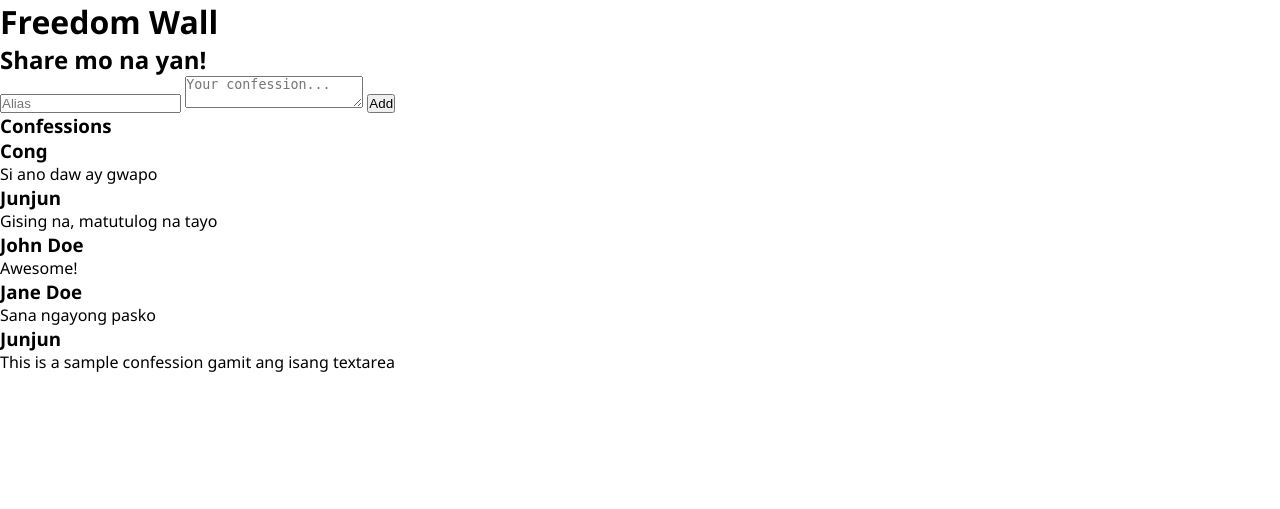
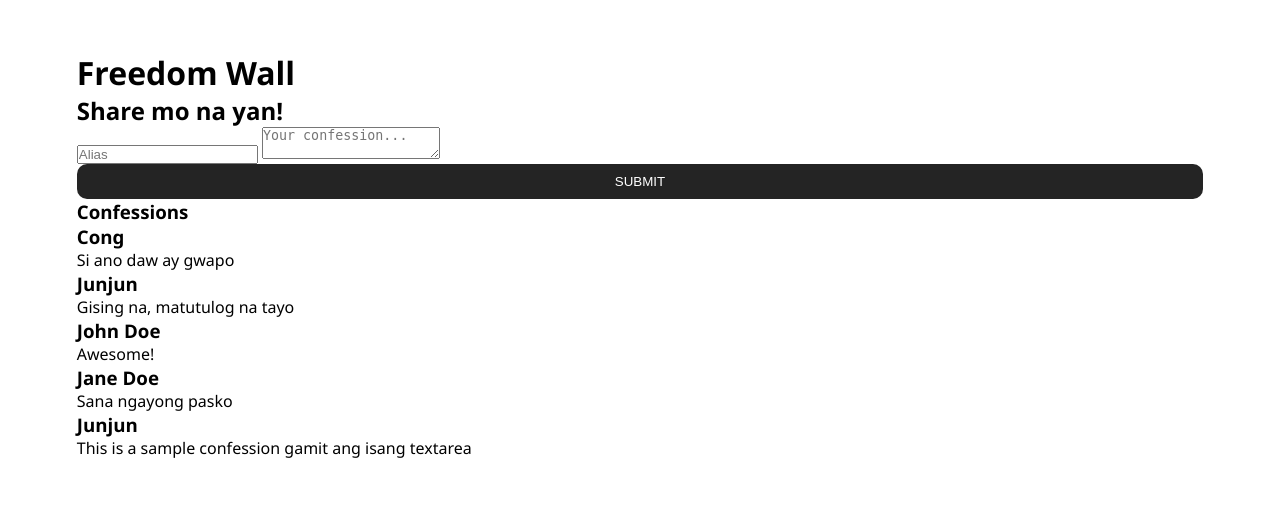
Before and after one commit to miker-bice/simple-freedom-wall-app, a Django app: page /freedom-app/ in a window 1280 px wide. Shown: the top 509 px of the page. Run offline with Django 4.2, Linux system fonts and the light colour scheme; data comes from the database, SQL or seed files in the repository.

Commit message:
btn styles implemented
variables and btn base styles finished

```diff
--- a/freedomApp/templates/freedomApp/index.html
+++ b/freedomApp/templates/freedomApp/index.html
@@ -1,24 +1,22 @@
 {% extends 'base.html' %}
 
 <!-- CONTENT BLOCK -->
-{% block content %}
-{% for item in all_items %}
+{% block content %} {% for item in all_items %}
 <div class="confessions-card">
   <h3>{{ item.user_alias }}</h3>
   <p>{{ item.confession }}</p>
 </div>
-{% endfor %}
-{% endblock content %}
+{% endfor %} {% endblock content %}
 
 <!-- INPUT-FORM BLOCK -->
 {% block input-form %}
-  <form action="addConfession" method="post" class="main-input-form">
+<form action="addConfession" method="post">
   {% csrf_token %}
   <input
     type="text"
     name="user-alias"
     placeholder="Alias"
-      class="name-input"
+    class="name-input form-control"
     required
   />
   <textarea
@@ -27,6 +25,6 @@
     class="confession-input form-control"
     required
   ></textarea>
-    <input type="submit" value="Add" class="submit-btn" />
+  <input type="submit" value="SUBMIT" class="btn btn-dark btn-block" />
 </form>
 {% endblock input-form %}
--- a/static/css/base.css
+++ b/static/css/base.css
@@ -1,4 +1,8 @@
 /* variables */
+:root{
+    --primary: #242424;
+    --secondary: #e0dede;
+}
 
 /* reset */
 *{
@@ -13,5 +17,30 @@ body{
 /* font */
 
 /* base styles */
+.container-fluid{
+    padding: 4% 6%;
+}
+.grid{
+    display: grid;
+}
+.btn{
+    display: inline-block;
+    cursor: pointer;
+    padding: 10px;
+    border-radius: 10px;
+    border: none;
+}
+.btn-dark{
+    color: #fff;
+    background-color: var(--primary);
+}
+.btn-dark:hover{
+    background-color: #1a1919;
+}
+.btn-block{
+    width: 100%;
+}
+
+
 
 /* mobile styles */
```
Lines whose indentation alone changed are shown as unchanged.
